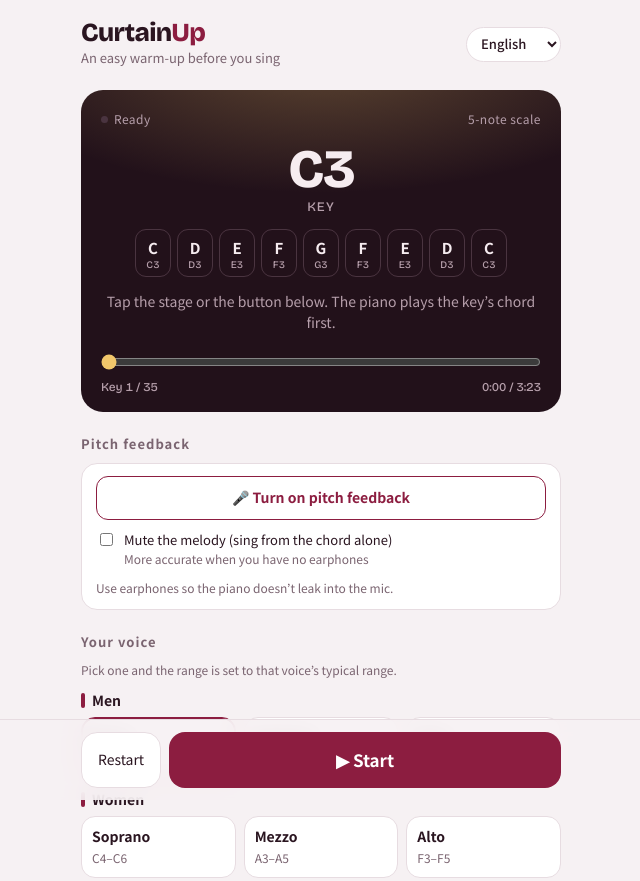
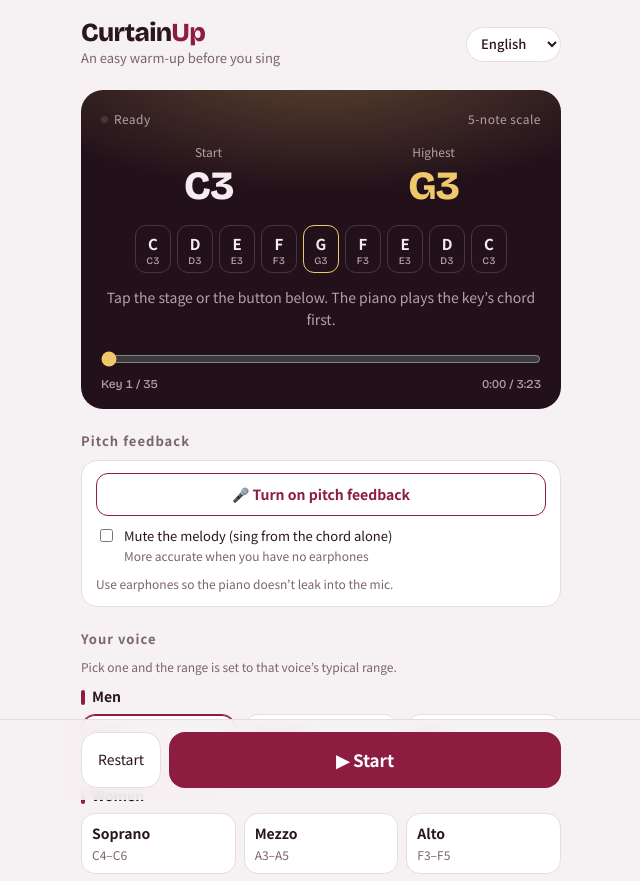
Before and after one commit to junechae99-stack/curtain-up, a plain HTML site: page 스케일파일/index.html in a window 1280 px wide. Shown: the top 881 px of the page, without its empty margins (319-959 px from the left). Drawn offline with nearby package versions, Linux system fonts and the light colour scheme.

Commit message:
Show each key's start and highest note, and mark the highest lamp
Co-Authored-By: Claude Opus 5.5 <noreply@anthropic.com>

```diff
--- a/스케일파일/index.html
+++ b/스케일파일/index.html
@@ -50,14 +50,19 @@ button:focus-visible,input:focus-visible,select:focus-visible{outline:2px solid
 .live{display:inline-flex;align-items:center;gap:6px;white-space:nowrap}
 .live i{width:7px;height:7px;border-radius:50%;background:var(--stage-dim)}
 .stage.playing .live i{background:var(--stage-lamp);box-shadow:0 0 10px var(--stage-lamp)}
-.key{display:grid;gap:2px;text-align:center}
-.key .k{font:800 54px/1 var(--display);letter-spacing:-1.5px}
+.key{display:grid;grid-template-columns:repeat(2,minmax(0,1fr));gap:10px;text-align:center}
+.key.one{grid-template-columns:1fr}
+.key>div{display:grid;gap:4px;align-content:start}
+.key .kl{font-size:12px;color:var(--stage-muted)}
+.key .k{font:800 clamp(28px,9.2vw,40px)/1.05 var(--display);letter-spacing:-1px;white-space:nowrap}
+.key .peak .k{color:var(--stage-lamp)}
 .key .sci{font:500 13px var(--display);color:var(--stage-muted);letter-spacing:.08em}
 .cue{text-align:center;font-size:14px;color:var(--stage-muted);min-height:22px}
 .stage.paused .cue{color:var(--stage-lamp);font-weight:500}
 .lamps{display:flex;justify-content:center;gap:6px;flex-wrap:wrap}
 .lamp{min-width:36px;padding:7px 5px 5px;border-radius:11px;border:1px solid var(--stage-dim);text-align:center;display:grid;gap:1px;transition:background .12s,border-color .12s,transform .12s}
 .lamp b{font:700 15px var(--body)}
+.lamp.hi{border-color:var(--stage-lamp)}
 .lamp small{font:500 10px var(--display);color:var(--stage-muted);letter-spacing:.03em}
 .lamp.on{background:var(--stage-lamp);border-color:var(--stage-lamp);color:#2a1a05;transform:translateY(-3px)}
 .lamp.on small{color:#5a4014}
@@ -196,7 +201,7 @@ details.manual .range .step{background:var(--bg)}
 
   <div class="stage" id="stage" role="button" tabindex="0">
     <div class="stage-top"><span class="live"><i></i><span id="liveText"></span></span><span id="exName"></span></div>
-    <div class="key"><span class="k" id="keyK"></span><span class="sci" id="keySci"></span></div>
+    <div class="key" id="keyBox"><div><span class="kl" data-t="keyStart"></span><span class="k" id="keyK"></span><span class="sci" id="keySci"></span></div><div class="peak" id="peakBox"><span class="kl" data-t="keyPeak"></span><span class="k" id="peakK"></span><span class="sci" id="peakSci"></span></div></div>
     <div class="lamps" id="lamps"></div>
     <div class="meter" id="meter" hidden>
       <div class="meter-bar"><span class="needle" id="needle"></span></div>
@@ -452,7 +457,7 @@ es:{ comboTitle:'Combinar ejercicios (hasta 3)', comboHint:'Toca ejercicios para
 };
 const SPEED_T = { ko:{ speedLbl:'빠르기 (드래그해서 조절)' }, en:{ speedLbl:'Speed (drag to adjust)' }, ja:{ speedLbl:'速さ(ドラッグで調整)' }, zh:{ speedLbl:'速度(拖动调整)' }, es:{ speedLbl:'Velocidad (arrastra para ajustar)' } };
 const VOICE_T = { ko:{ male:'남자', female:'여자' }, en:{ male:'Men', female:'Women' }, ja:{ male:'男性', female:'女性' }, zh:{ male:'男生', female:'女生' }, es:{ male:'Hombres', female:'Mujeres' } };
-const AWAY_T = { ko:{ micVol:'마이크 켰을 때 피아노 소리', audioStuck:'소리가 멈췄어요. 재생을 한 번 더 눌러 주세요', micAway:'화면을 벗어나서 마이크를 껐어요. 다시 켜려면 위 버튼을 눌러 주세요.' }, en:{ micVol:'Piano volume while the mic is on', audioStuck:'The sound stopped. Tap play once more', micAway:'You left this screen, so the mic was turned off. Tap the button above to turn it back on.' }, ja:{ micVol:'マイク使用中のピアノ音量', audioStuck:'音が止まりました。もう一度再生を押してください', micAway:'画面を離れたのでマイクをオフにしました。上のボタンでもう一度オンにできます。' }, zh:{ micVol:'麦克风开启时的钢琴音量', audioStuck:'声音停止了，请再按一次播放', micAway:'你离开了此画面,麦克风已关闭。点击上方按钮可重新开启。' }, es:{ micVol:'Volumen del piano con micrófono', audioStuck:'El sonido se detuvo. Toca reproducir otra vez', micAway:'Saliste de la pantalla y se apagó el micrófono. Toca el botón de arriba para activarlo.' } };
+const AWAY_T = { ko:{ keyStart:'시작 음', keyPeak:'가장 높은 음', micVol:'마이크 켰을 때 피아노 소리', audioStuck:'소리가 멈췄어요. 재생을 한 번 더 눌러 주세요', micAway:'화면을 벗어나서 마이크를 껐어요. 다시 켜려면 위 버튼을 눌러 주세요.' }, en:{ keyStart:'Start', keyPeak:'Highest', micVol:'Piano volume while the mic is on', audioStuck:'The sound stopped. Tap play once more', micAway:'You left this screen, so the mic was turned off. Tap the button above to turn it back on.' }, ja:{ keyStart:'始まりの音', keyPeak:'最高音', micVol:'マイク使用中のピアノ音量', audioStuck:'音が止まりました。もう一度再生を押してください', micAway:'画面を離れたのでマイクをオフにしました。上のボタンでもう一度オンにできます。' }, zh:{ keyStart:'起始音', keyPeak:'最高音', micVol:'麦克风开启时的钢琴音量', audioStuck:'声音停止了，请再按一次播放', micAway:'你离开了此画面,麦克风已关闭。点击上方按钮可重新开启。' }, es:{ keyStart:'Inicio', keyPeak:'Más alta', micVol:'Volumen del piano con micrófono', audioStuck:'El sonido se detuvo. Toca reproducir otra vez', micAway:'Saliste de la pantalla y se apagó el micrófono. Toca el botón de arriba para activarlo.' } };
 const SCORE_T = { ko:{ octLow:'한 옥타브 낮아요', octHigh:'한 옥타브 높아요', octKeys:n=>`옥타브가 다르게 부른 키가 ${n}개 있어요.`, sungOf:(a,b)=>`(부른 키 ${a}/${b})` }, en:{ octLow:'An octave low', octHigh:'An octave high', octKeys:n=>`${n} keys were sung in a different octave.`, sungOf:(a,b)=>`(sang ${a} of ${b} keys)` }, ja:{ octLow:'1オクターブ低いです', octHigh:'1オクターブ高いです', octKeys:n=>`オクターブ違いで歌ったキーが${n}個あります。`, sungOf:(a,b)=>`(歌ったキー ${a}/${b})` }, zh:{ octLow:'低了一个八度', octHigh:'高了一个八度', octKeys:n=>`有 ${n} 个调唱成了别的八度。`, sungOf:(a,b)=>`(唱了 ${a}/${b} 个调)` }, es:{ octLow:'Una octava abajo', octHigh:'Una octava arriba', octKeys:n=>`Cantaste ${n} tonos en otra octava.`, sungOf:(a,b)=>`(cantaste ${a} de ${b} tonos)` } };
 Object.keys(EXTRA).forEach(l => Object.assign(T[l], EXTRA[l], COMBO[l], SPEED_T[l], VOICE_T[l], SCORE_T[l], AWAY_T[l]));
 /* note naming per language */
@@ -905,15 +910,18 @@ window.addEventListener('pagehide', leave);
 /* ---------- stage drawing ---------- */
 let lampSig = '';
 function renderLamps(seg, root){
-  const sig = L + seg + ':' + root; if (sig === lampSig) return; lampSig = sig;
-  const pat = P.segs[seg].ex.pat;
-  $('lamps').innerHTML = pat.map(iv => `<span class="lamp"><b>${LAMP[L][(root + iv) % 12]}</b><small>${sci(root + iv)}</small></span>`).join('');
+  const sig = L + seg + ':' + root + ':' + P.segs[seg].ex.pat.join(); if (sig === lampSig) return; lampSig = sig;
+  const pat = P.segs[seg].ex.pat, hi = Math.max(...pat);
+  $('lamps').innerHTML = pat.map(iv => `<span class="lamp${iv === hi && hi > Math.min(...pat) ? ' hi' : ''}"><b>${LAMP[L][(root + iv) % 12]}</b><small>${sci(root + iv)}</small></span>`).join('');
 }
 function showAt(p, live){
   if (P.empty) return;
   const k = keyAt(p), key = P.keys[k], seg = P.segs[key.seg];
   $('keyK').textContent = keyBig(key.root);
-  $('keySci').textContent = 'KEY' + (keySmall(key.root) ? ' · ' + keySmall(key.root) : '');
+  $('keySci').textContent = keySmall(key.root);
+  const peak = key.root + Math.max(...seg.ex.pat);
+  $('peakBox').hidden = peak === key.root; $('keyBox').classList.toggle('one', peak === key.root);
+  $('peakK').textContent = keyBig(peak); $('peakSci').textContent = keySmall(peak);
   $('exName').textContent = (P.segs.length > 1 ? `${key.seg + 1}/${P.segs.length} · ` : '') + exName(seg.ex);
   renderLamps(key.seg, key.root);
   let on = -1, cueNow = false;
@@ -952,7 +960,7 @@ function paint(){
   $('playBtn').textContent = state === 'playing' ? t().pause : state === 'paused' ? t().resume : state === 'done' ? t().again : t().start;
   $('playBtn').disabled = !!P.empty;
   if (P.empty) {
-    $('keyK').textContent = '—'; $('keySci').textContent = ''; $('lamps').innerHTML = ''; lampSig = '';
+    $('keyK').textContent = '—'; $('keySci').textContent = ''; $('peakBox').hidden = true; $('keyBox').classList.add('one'); $('lamps').innerHTML = ''; lampSig = '';
     $('exName').textContent = ''; $('cue').textContent = t().cueEmpty;
     $('trackPos').textContent = t().keysNone; $('trackTime').textContent = '0:00';
     return;
```
